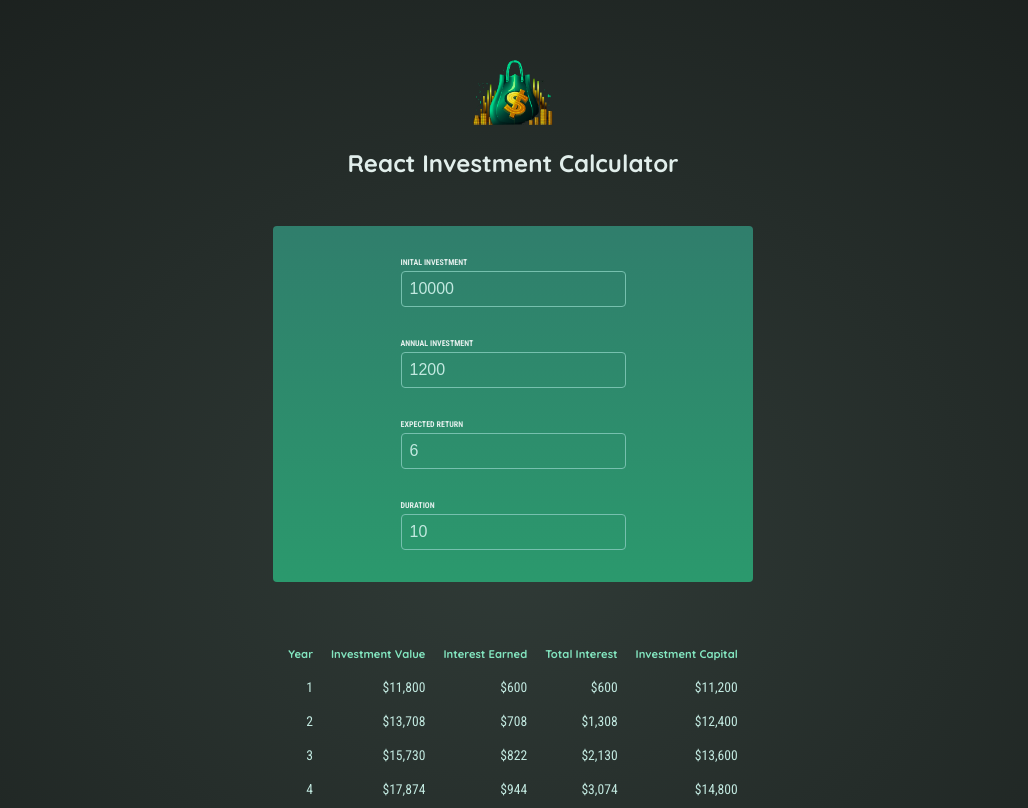
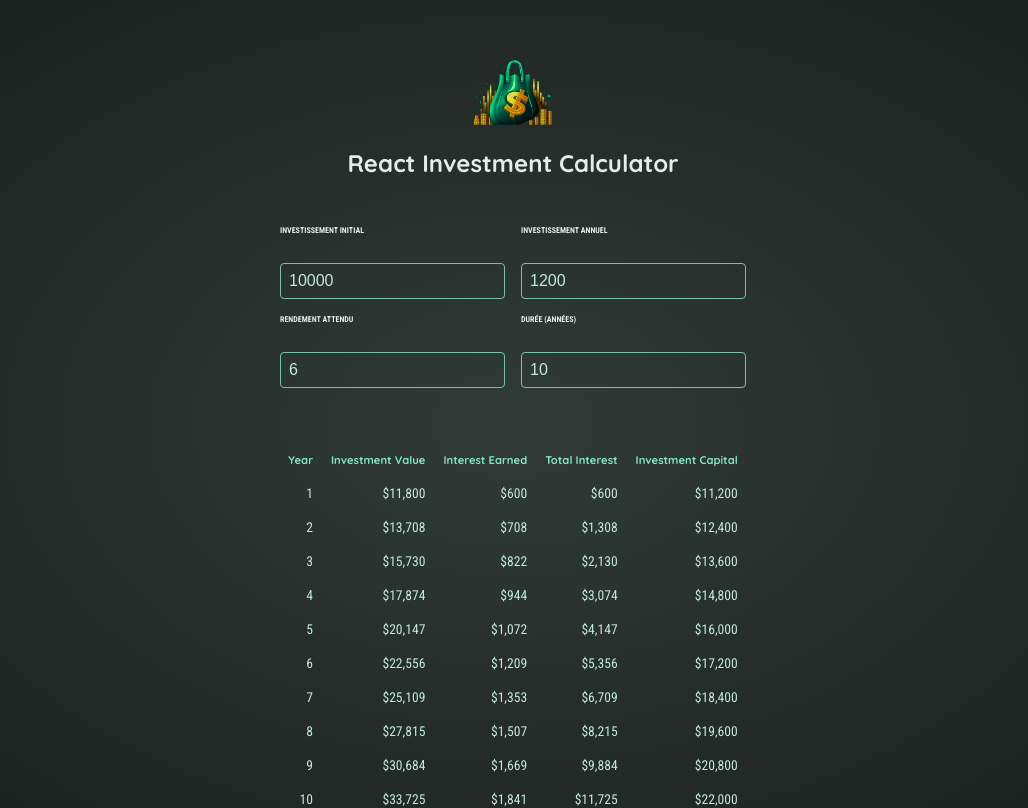
Before and after one commit to Razor25000/Calculateur-d-Investissement-React, a React (Vite) app: page / in a window 1280 px wide. Shown: the top 808 px of the page, without its empty margins (127-1155 px from the left). Built offline with nearby package versions, Linux system fonts and the light colour scheme.

Commit message:
fixeds css and add zustand for a better global state

```diff
--- a/package.json
+++ b/package.json
@@ -11,7 +11,8 @@
   },
   "dependencies": {
     "react": "^18.2.0",
-    "react-dom": "^18.2.0"
+    "react-dom": "^18.2.0",
+    "zustand": "^4.5.2"
   },
   "devDependencies": {
     "@types/react": "^18.2.15",
--- a/src/App.jsx
+++ b/src/App.jsx
@@ -1,30 +1,20 @@
-import { Header } from "./components/Header"
-import UserInput from "./components/UserInput"
-import { useState } from "react"
-import Results from "./components/Results"
+import { Header } from "./components/Header";
+import UserInput from "./components/UserInput";
+import Results from "./components/Results";
+import useStore from './store'
 
 function App() {
-  const [inputs, setInputs] = useState({
-    initialInvestment: 10000,
-    annualInvestment: 1200,
-    expectedReturn: 6,
-    duration: 10,
-  });
+  const { inputs, setInputs } = useStore();
 
-  function handleChange(inputIdentifier, newValue) {
-    setInputs(prevInputs => ({
-      ...prevInputs,
-      [inputIdentifier]: +newValue,
-    }));
-  }
-  const inputIsValid = inputs.initialInvestment > 0 && inputs.annualInvestment > 0 && inputs.expectedReturn > 0 && inputs.duration > 0
+  const inputIsValid = inputs.initialInvestment > 0 && inputs.annualInvestment > 0 && inputs.expectedReturn > 0 && inputs.duration > 0;
+
   return (
     <>
-    <Header />
-    <UserInput inputs={inputs} onChange={handleChange} />
-    {inputIsValid ? <Results inputs={inputs} /> : <p style={{color: "red", fontSize: "20px",textAlign: "center"}}>Please enter valid inputs</p>}
+      <Header />
+      <UserInput inputs={inputs} onChange={setInputs} />
+      {inputIsValid ? <Results inputs={inputs} /> : <p style={{ color: "red", fontSize: "20px", textAlign: "center" }}>Please enter valid inputs</p>}
     </>
-  )
+  );
 }
 
-export default App
+export default App;
--- a/src/components/UserInput.jsx
+++ b/src/components/UserInput.jsx
@@ -1,41 +1,35 @@
-import { useState } from "react";
+import React from 'react';
 
-const UserInput = ({ inputs, onChange }) => {
-
-
-
-
+function UserInput({ inputs, onChange }) {
+  const handleChange = (e) => {
+    const { name, value } = e.target;
+    onChange(name, value);
+  };
 
   return (
     <section id="user-input">
-
-
-      <div className="input-group">
-        <p>
-          <label htmlFor="initial-investment">Inital Investment</label>
-          <input type="number" id="initial-investment" value={inputs.initialInvestment} required onChange={(e) => onChange("initialInvestment", e.target.value)} />
-        </p>
+      <div className="input-row">
+        <div className="input-group">
+          <label htmlFor="initial-investment">Investissement initial</label>
+          <input type="number" id="initial-investment" name="initialInvestment" value={inputs.initialInvestment} required onChange={handleChange} />
+        </div>
+        <div className="input-group">
+          <label htmlFor="annual-investment">Investissement annuel</label>
+          <input type="number" id="annual-investment" name="annualInvestment" value={inputs.annualInvestment} required onChange={handleChange} />
+        </div>
       </div>
-      <div className="input-group">
-        <p>
-
-          <label htmlFor="annual-investment">Annual Investment</label>
-          <input type="number" id="annual-investment" value={inputs.annualInvestment} required onChange={(e) => onChange("annualInvestment", e.target.value)} />
-        </p>
-      </div>
-      <div className="input-group">
-        <p>
-          <label htmlFor="expected-return">Expected Return</label>
-          <input type="number" id="expected-return" value={inputs.expectedReturn} required onChange={(e) => onChange("expectedReturn", e.target.value)} />
-        </p>
-      </div>
-      <div className="input-group">
-        <p>
-          <label htmlFor="duration">Duration</label>
-          <input type="number" id="duration" value={inputs.duration} required onChange={(e) => onChange("duration", e.target.value)} />
-        </p>
+      <div className="input-row">
+        <div className="input-group">
+          <label htmlFor="expected-return">Rendement attendu</label>
+          <input type="number" id="expected-return" name="expectedReturn" value={inputs.expectedReturn} required onChange={handleChange} />
+        </div>
+        <div className="input-group">
+          <label htmlFor="duration">Durée (années)</label>
+          <input type="number" id="duration" name="duration" value={inputs.duration} required onChange={handleChange} />
+        </div>
       </div>
     </section>
-  )
+  );
 }
-export default UserInput
+
+export default UserInput;
--- a/src/index.css
+++ b/src/index.css
@@ -32,11 +32,20 @@
 }
 
 #user-input {
-  padding: 1rem;
-  max-width: 30rem;
-  margin: 2rem auto;
-  border-radius: 4px;
-  background: linear-gradient(180deg, #307e6c, #2b996d);
+  display: flex;
+  flex-direction: column;
+  gap: 1rem;
+}
+
+.input-row {
+  display: flex;
+  justify-content: center;
+  gap: 1rem;
+}
+
+.input-group {
+  display: flex;
+  flex-direction: column;
 }
 
 .input-group {
--- /dev/null
+++ b/src/store.js
@@ -0,0 +1,18 @@
+import{create} from 'zustand';
+
+const useStore = create(set => ({
+    inputs: {
+        initialInvestment: 10000,
+        annualInvestment: 1200,
+        expectedReturn: 6,
+        duration: 10,
+    },
+    setInputs: (inputIdentifier, newValue) => set(state => ({
+        inputs: {
+            ...state.inputs,
+            [inputIdentifier]: +newValue,
+        }
+    })),
+}));
+
+export default useStore;
```
Also changed, not shown: 1 other file (tests, documents, lock files or other folders).
